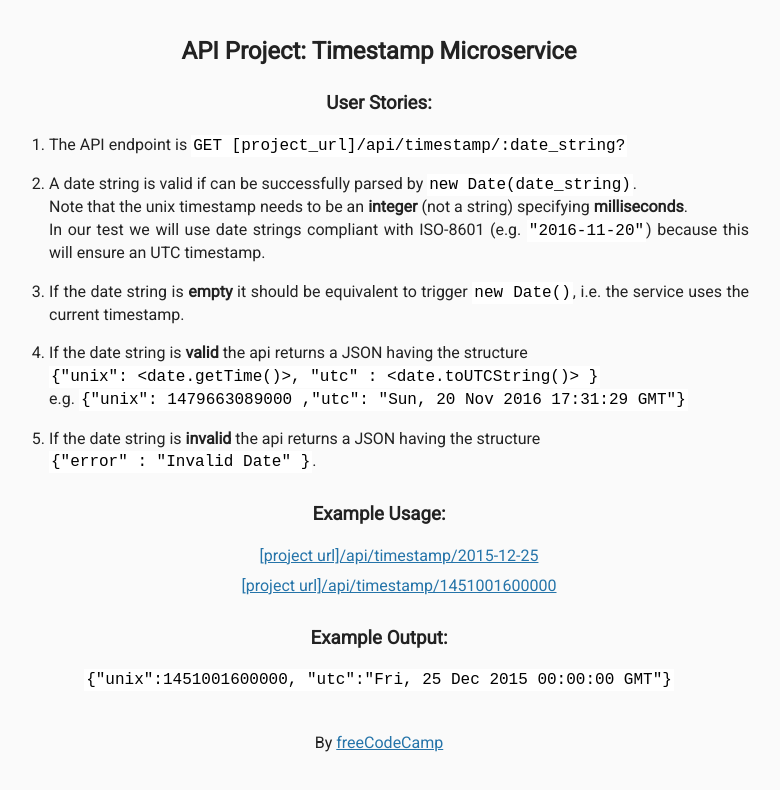
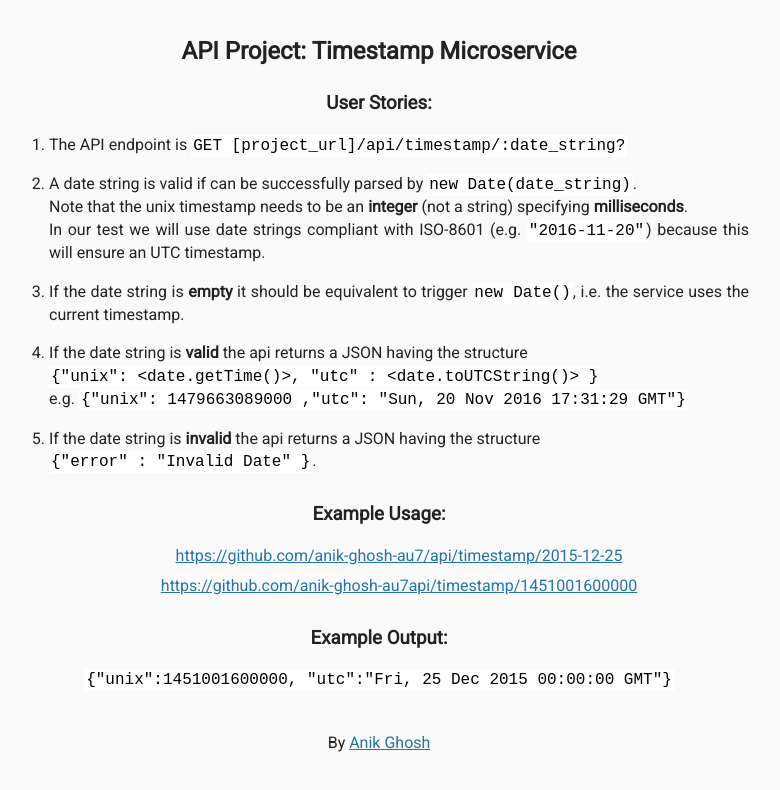
Before and after one commit to anik-ghosh-au7/time-stamp, a website: page views/index.html in a window 1280 px wide. Shown: the whole page, without its empty margins (261-1041 px from the left). Drawn offline with Linux system fonts and the light colour scheme; files that its build step writes are made by us from their sources.

Commit message:
Update index.html

```diff
--- a/views/index.html
+++ b/views/index.html
@@ -30,8 +30,8 @@
 
         <h3>Example Usage:</h3>
         <ul>
-          <li><a href="api/timestamp/2015-12-25">[project url]/api/timestamp/2015-12-25</a></li>
-          <li><a href="api/timestamp/1451001600000">[project url]/api/timestamp/1451001600000</a></li>
+          <li><a href="api/timestamp/2015-12-25">https://github.com/anik-ghosh-au7/api/timestamp/2015-12-25</a></li>
+          <li><a href="api/timestamp/1451001600000">https://github.com/anik-ghosh-au7api/timestamp/1451001600000</a></li>
         </ul>
 
         <h3>Example Output:</h3>
@@ -41,7 +41,7 @@
       </div>
       <div class="footer">
         <p>
-          By <a href="https://www.freecodecamp.org/">freeCodeCamp</a>
+          By <a href="https://github.com/anik-ghosh-au7">Anik Ghosh</a>
         </p>
       </div>
    </body>
```
